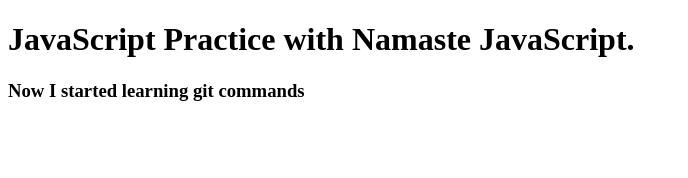
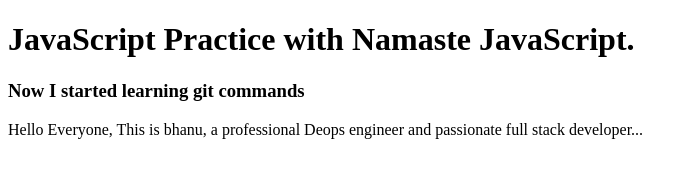
Before and after one commit to BhanuBurman/Git-practice, a plain HTML site: page index.html in a window 1280 px wide. Shown: the whole page, without its empty margins (0-688 px from the left). Drawn offline with Linux system fonts and the light colour scheme.

Commit message:
added paragraph

```diff
--- a/index.html
+++ b/index.html
@@ -9,5 +9,6 @@
 <body>
     <h1>JavaScript Practice with Namaste JavaScript.</h1>
     <h3>Now I started learning git commands</h3>
+    <p>Hello Everyone, This is bhanu, a professional Deops engineer and passionate full stack developer...</p>
 </body>
 </html>
```
